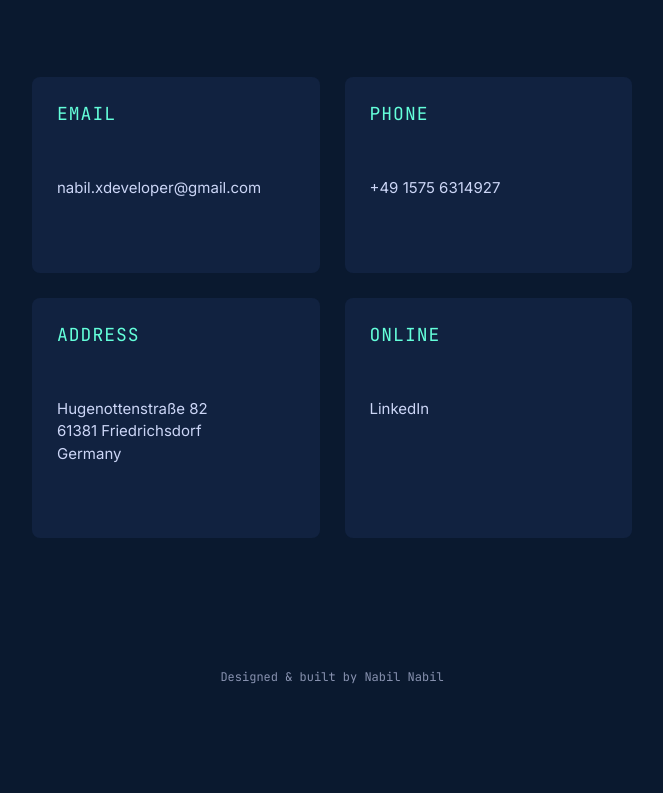
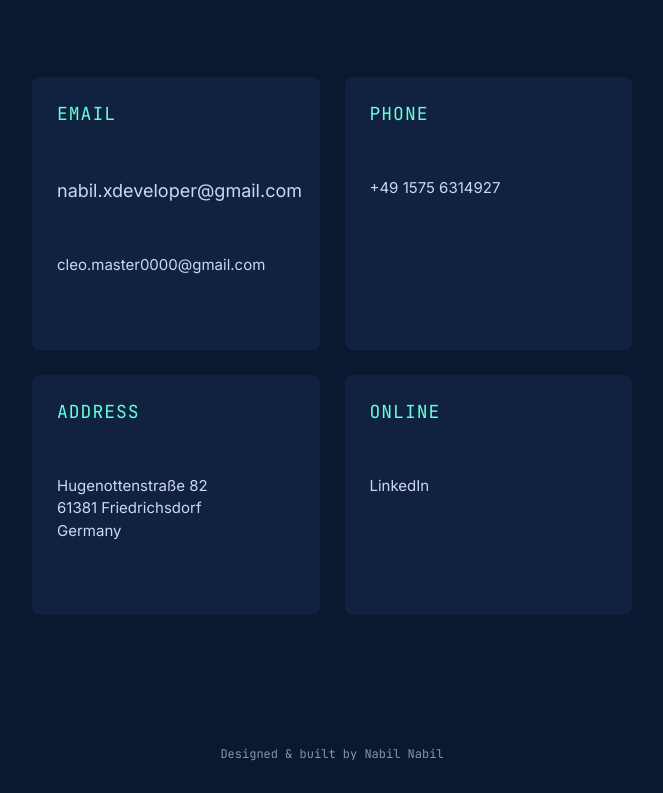
Before and after one commit to nabilmahsud/portfolio, a plain HTML site: page index.html in a window 1280 px wide. Shown: the part 5999-6792 px from the top of the page, without its empty margins (308-971 px from the left). Before the commit the page ends 6715 px from the top, so only its background shows below. Drawn offline with Linux system fonts and the light colour scheme.

Commit message:
Update index.html

```diff
--- a/index.html
+++ b/index.html
@@ -314,6 +314,7 @@
           <div class="contact-card">
             <p class="contact-label">Email</p>
             <p><a href="mailto:nabil.xdeveloper@gmail.com">nabil.xdeveloper@gmail.com</a></p>
+             <p><a href="mailto:cleo.master0000@gmail.com">cleo.master0000@gmail.com</a></p>
           </div>
           <div class="contact-card">
             <p class="contact-label">Phone</p>
```
